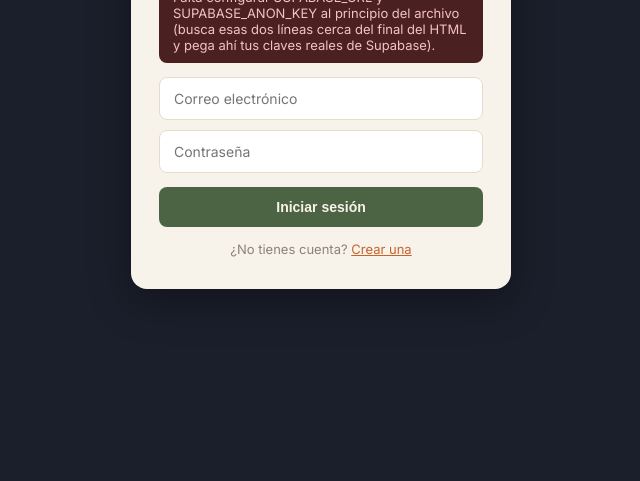
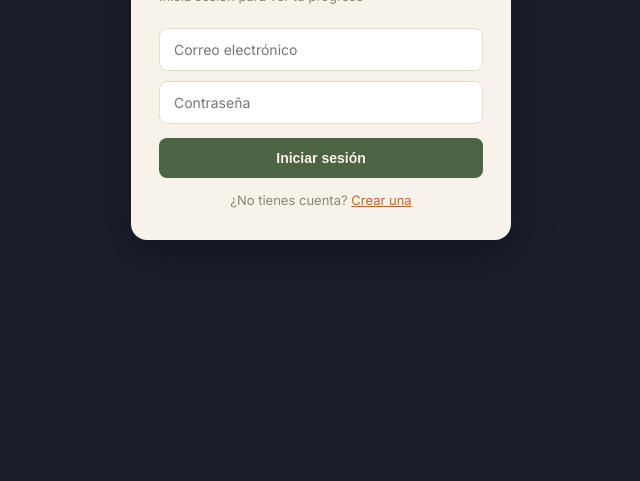
Before and after one commit to rebotesupremo-cyber/Cumple-tus-objetivos-2.0, a plain HTML site: page index.html in a window 1280 px wide. Shown: the part 319-800 px from the top of the page, without its empty margins (319-959 px from the left). Drawn offline with nearby package versions, Linux system fonts and the light colour scheme.

Commit message:
Update index.html

```diff
--- a/index.html
+++ b/index.html
@@ -350,7 +350,7 @@ const SUPABASE_URL = "https://xbnyusxvxunqtmxxchnp.supabase.co";
 const SUPABASE_ANON_KEY = "sb_publishable_-f8hlGzWIDlEgkIB6JnD0A_Ypl518L2";
 // =====================================================================
 
-const CONFIG_MISSING = SUPABASE_URL.includes("https://xbnyusxvxunqtmxxchnp.supabase.co") || SUPABASE_ANON_KEY.includes("sb_publishable_-f8hlGzWIDlEgkIB6JnD0A_Ypl518L2");
+const CONFIG_MISSING = SUPABASE_URL.includes("TU_SUPABASE_URL_AQUI") || SUPABASE_ANON_KEY.includes("TU_SUPABASE_ANON_KEY_AQUI");
 let supabaseClient = null;
 if (!CONFIG_MISSING) {
   try {
```
